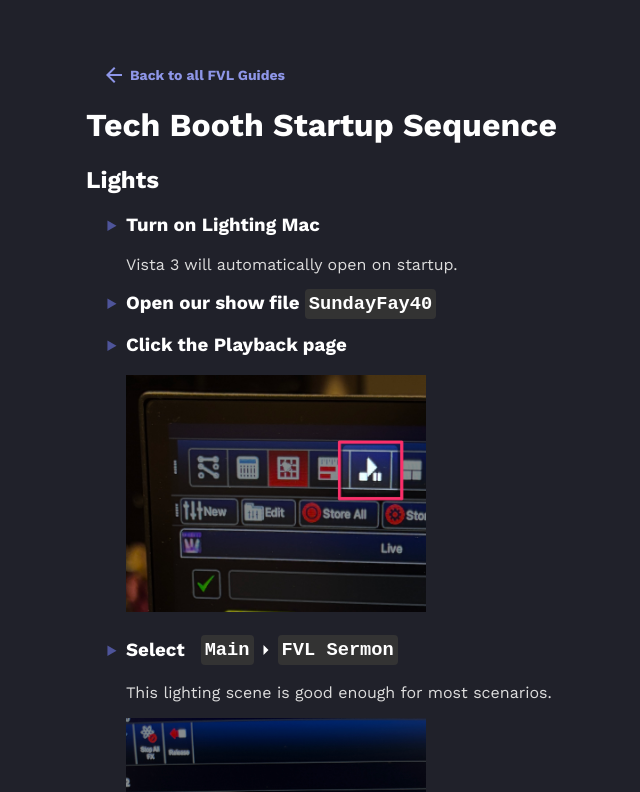
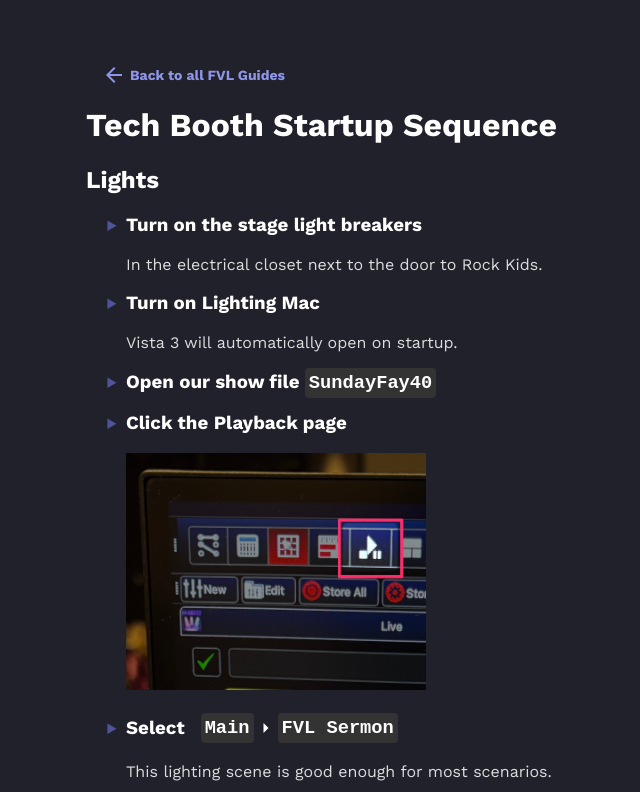
Before and after one commit to atrombet/fvl-guides, a Nuxt app: page /booth-startup in a window 1280 px wide. Shown: the top 792 px of the page, without its empty margins (42-682 px from the left). Built offline with nearby package versions, Linux system fonts and the light colour scheme.

Commit message:
Add stage light breaker step.

```diff
--- a/pages/booth-startup.vue
+++ b/pages/booth-startup.vue
@@ -8,6 +8,10 @@
   <section>
     <h2>Lights</h2>
     <ul>
+      <li>
+        <h3>Turn on the stage light breakers</h3>
+        <p>In the electrical closet next to the door to Rock Kids.</p>
+      </li>
       <li>
         <h3>Turn on Lighting Mac</h3>
         <p>Vista 3 will automatically open on startup.</p>
```
